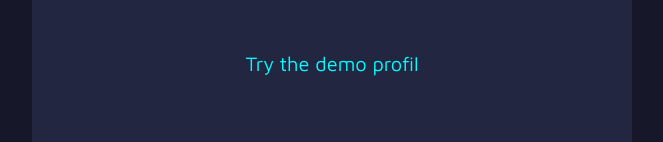
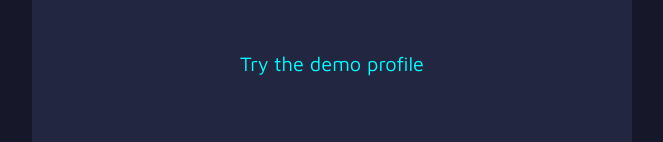
Before and after one commit to spirev/MyHub, a React (Vite) app: page /login in a window 1280 px wide. Shown: the part 420-562 px from the top of the page, without its empty margins (308-971 px from the left). Built offline with nearby package versions, Linux system fonts and the light colour scheme.

Commit message:
Set login route as default for empty url (#5)

```diff
--- a/src/main.tsx
+++ b/src/main.tsx
@@ -13,6 +13,10 @@ import Archives from './pages/archives/Archives';
 import Calendar from './pages/calendar/Calendar';
 
 const router = createBrowserRouter([
+  {
+    path: "/",
+    element: <Login />,
+  },
   {
     path: "/",
     element: <Layout />,
--- a/src/pages/login/Login.tsx
+++ b/src/pages/login/Login.tsx
@@ -9,7 +9,7 @@ function Login() {
         <VerticalContainer className="mobile-content-container">
           <h1>Login</h1>
           <VerticalContainer className="action-container">
-            <a className="demo-link">Try the demo profil</a>
+            <a className="demo-link">Try the demo profile</a>
             <Button>Get code</Button>
           </VerticalContainer>
         </VerticalContainer>
```
